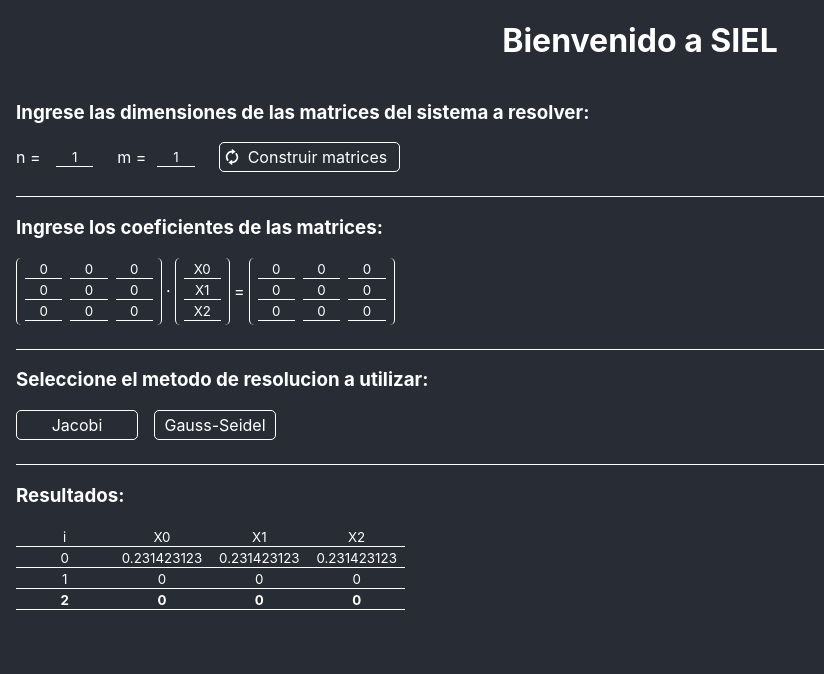
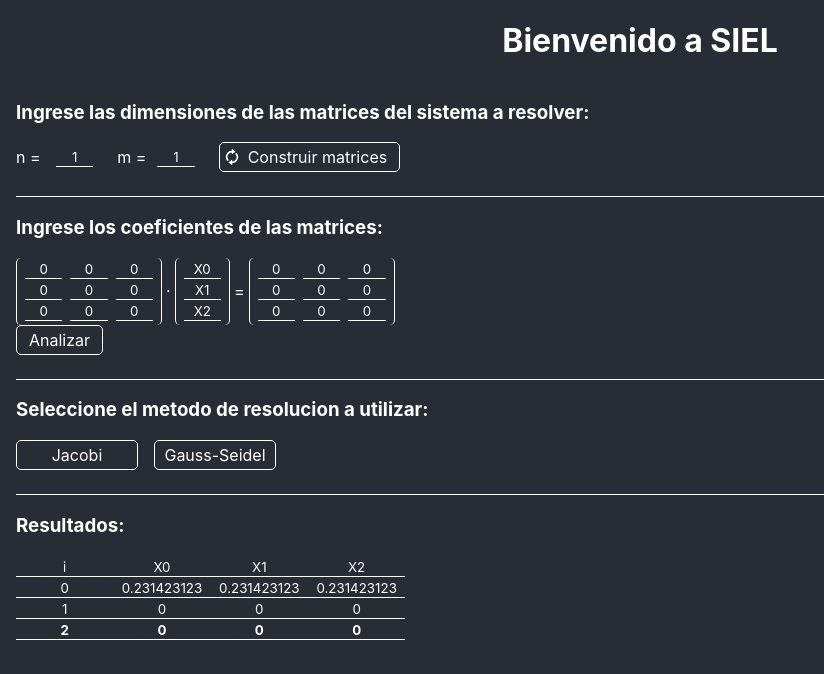
Before and after one commit to BiancoN/ms-2c-2018, a React (Create React App) app: page / in a window 1280 px wide. Shown: the top 674 px of the page, without its empty margins (0-824 px from the left). Built offline with nearby package versions, Linux system fonts and the light colour scheme.

Commit message:
no message

```diff
--- a/src/App.js
+++ b/src/App.js
@@ -8,6 +8,7 @@ class App extends Component {
   constructor() {
     super();
     this.state = {
+      matrix_analysis: '',
       step: 0,
       n: 1,
       m: 1,
@@ -37,6 +38,25 @@ class App extends Component {
     this.setState({ a, b, x });
   }
 
+  analyzeMatrix = () => {
+    let { n, a, matrix_analysis} = this.state;
+    for ( let i = 0; i < n; i++) {
+      let sum = 0;
+      for ( let j = 0; j < n; j++){
+        sum += Math.abs(a[i][j]);
+      }
+      sum -= Math.abs(a[i][i]);
+      if (Math.abs(a[i][i]) < sum){
+        matrix_analysis = 'nothing';
+        this.setState({matrix_analysis});
+        return false;
+      }
+    }
+    matrix_analysis = 'dominant';
+    this.setState({matrix_analysis});
+    return true;
+  }
+
   onChange = event => {
     const { name, value } = event.target;
     const newState = _.set(this.state, name, value);
@@ -44,13 +64,14 @@ class App extends Component {
   }
 
   render() {
-    const { n, m, a, b, x, results } = this.state;
+    const { n, m, a, b, x, results, matrix_analysis } = this.state;
     return (
       <div>
         <Initialization
-          n={n} m={m} a={a} b={b} x={x}
+          n={n} m={m} a={a} b={b} x={x} matrix_analysis={matrix_analysis}
           onChange={this.onChange}
           onBuildMatrix={this.onBuildMatrix}
+          analyzeMatrix={this.analyzeMatrix}
         />
         <Algorithm results={results} x={x} />
       </div>
--- a/src/steps/Initialization.jsx
+++ b/src/steps/Initialization.jsx
@@ -3,7 +3,7 @@ import Input from '../components/Input';
 import Matrix from '../components/Matrix';
 import RefreshIcon from '../img/refresh.svg';
 
-const Initilization = ({ n, m, a, b, x, onChange, onBuildMatrix }) => (
+const Initilization = ({ n, m, a, b, x, onChange, onBuildMatrix, analyzeMatrix, matrix_analysis}) => (
   <div className="Step">
     <h1>Bienvenido a SIEL</h1>
     <h3>Ingrese las dimensiones de las matrices del sistema a resolver:</h3>
@@ -24,6 +24,15 @@ const Initilization = ({ n, m, a, b, x, onChange, onBuildMatrix }) => (
       <p>=</p>
       <Matrix name="b" values={b} onChange={onChange} />
     </div>
+    <div className="DimentionsContainer">
+      <div className="ButtonContainer" onClick={analyzeMatrix}>
+        <p>Analizar</p>
+      </div>
+    </div>
+
+    {matrix_analysis == 'nothing' && <h4> La matriz no es diagonalmente dominante. Reorganice filas o columnas para lograr esta condicion </h4> }
+    {matrix_analysis == 'dominant' &&  <h4> La matriz es diagonalmente dominante. </h4> }
+
     <div className="SimpleLine" />
   </div>
 );
```
Also changed, not shown: 1 other file (tests, documents, lock files or other folders).
